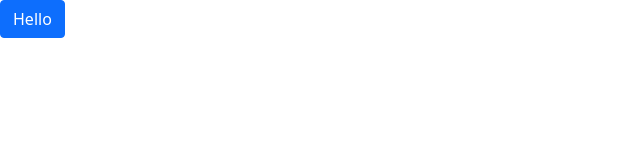
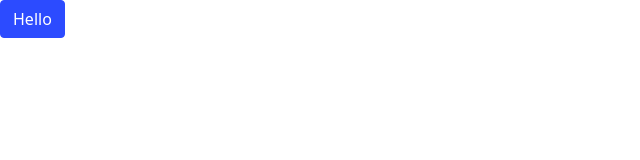
Before and after one commit to kalppatel83/yt-bootstrap-crash-course, a website built with Parcel: page src/index.html in a window 1280 px wide. Shown: the whole page, without its empty margins (0-640 px from the left). Built offline with nearby package versions, Linux system fonts and the light colour scheme.

Commit message:
added custom colors in scss file

```diff
--- /dev/null
+++ b/src/assets/scss/abstracts/_variables.scss
@@ -0,0 +1,4 @@
+$primary: #2c4bff;
+$success: #5debdf;
+$danger: #db1a2a;
+$warning: #ff6c60;
--- a/src/assets/scss/main.scss
+++ b/src/assets/scss/main.scss
@@ -1 +1,2 @@
+@import "./abstracts/variables";
 @import "~bootstrap/scss/bootstrap";
```
Also changed, not shown: 2 other files.
